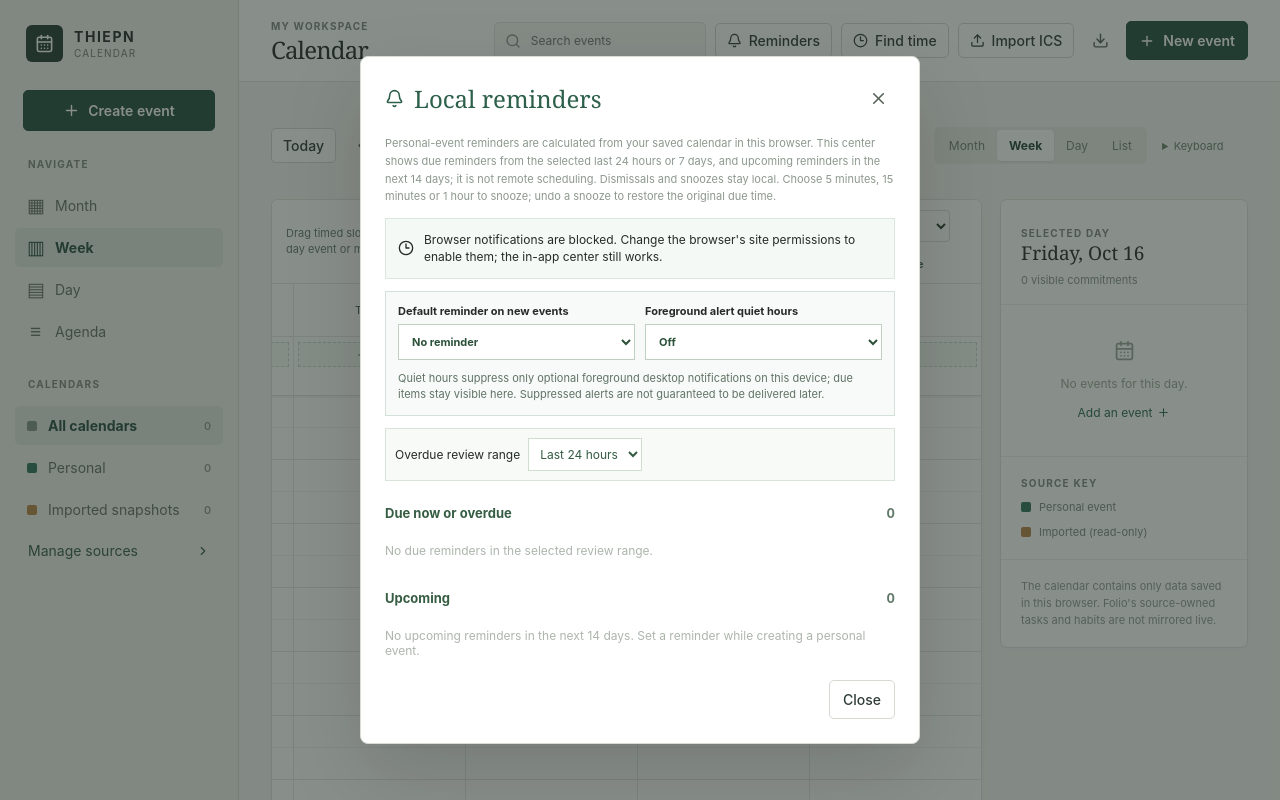
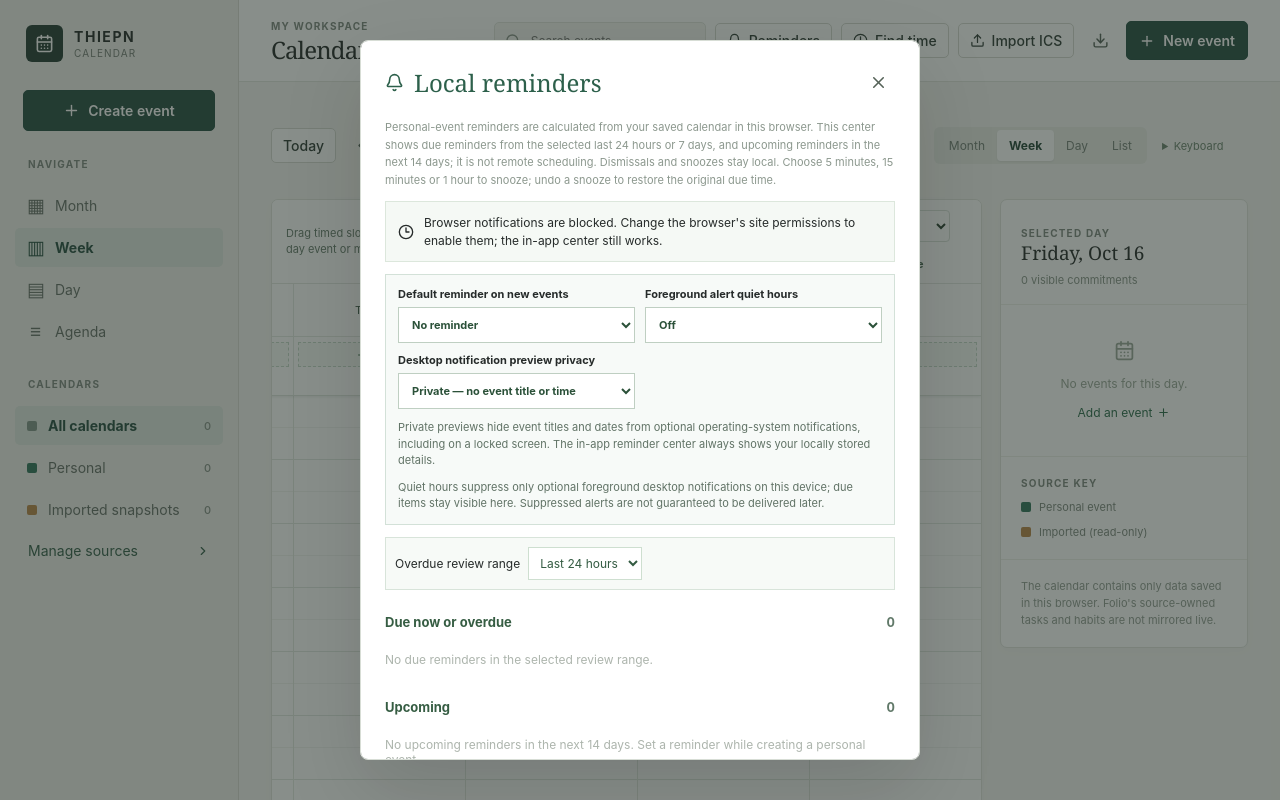
Before and after one commit to thiepn/calendar, a React (Vite) app: page / in a window 1280 px wide. Both pictures are taken after a click on the button "Reminders". Shown: the top 800 px of the page. Built offline with nearby package versions, Linux system fonts and the light colour scheme.

Commit message:
feat(calendar): private-by-default OS notification preview with explicit details opt-in

```diff
--- a/src/App.tsx
+++ b/src/App.tsx
@@ -16,7 +16,7 @@ import {ReminderCenter} from './components/ReminderCenter'
 import {OfflineReadiness} from './components/OfflineReadiness'
 import {loadViewPreferences,saveViewPreferences,resetViewPreferences,VIEW_PREFERENCES_KEY,type ViewPreferences} from './core/view-preferences'
 import {reminderItems,readReminderActions,saveReminderActions,actionForReminder,deliverableReminders,proposedSnooze,dismissReminderBatch,REMINDER_ACTIONS_KEY,REMINDER_DELIVERED_KEY,type ReminderItem,type ReminderActions} from './core/reminders'
-import {DEFAULT_REMINDER_SETTINGS,loadReminderSettings,saveReminderSettings,inQuietHours,REMINDER_SETTINGS_KEY,type ReminderSettings} from './core/reminder-settings'
+import {DEFAULT_REMINDER_SETTINGS,loadReminderSettings,saveReminderSettings,inQuietHours,foregroundNotificationText,REMINDER_SETTINGS_KEY,type ReminderSettings} from './core/reminder-settings'
 import {applyAllDayChange,type AllDayProposal} from './core/all-day'
 import {CalendarViews,type Mode} from './components/CalendarViews'
 
@@ -158,12 +158,12 @@ export default function App(){
       for(const item of pending){
         const identity=item.key+'@'+item.dueAt
         next.add(identity)
-        new Notification('THIEPN Calendar · '+item.occurrence.title,{
-          body:'Local reminder · '+new Date(item.occurrence.start).toLocaleString(),tag:identity})
+        const contents=foregroundNotificationText(item.occurrence.title,item.occurrence.start,reminderSettings)
+        new Notification(contents.title,{body:contents.body,tag:identity})
       }
       localStorage.setItem(REMINDER_DELIVERED_KEY,JSON.stringify(Array.from(next).slice(-250)))
     }catch(error){setNotice('Foreground notification unavailable: '+String(error))}
-  },[notifyEnabled,notifyPermission,reminders,reminderNow,reminderSettings.quietHours])
+  },[notifyEnabled,notifyPermission,reminders,reminderNow,reminderSettings])
   useEffect(()=>{
     try{saveViewPreferences({mode,filter,agendaSpan,agendaBusyOnly})}
     catch(error){setNotice('Display preferences could not be saved: '+String(error))}
--- a/src/components/ReminderCenter.tsx
+++ b/src/components/ReminderCenter.tsx
@@ -63,6 +63,13 @@ export function ReminderCenter({items,dismissed,snoozedKeys,settings,onSettingsC
           <select aria-label="Foreground alert quiet hours" value={settings.quietHours} onChange={e=>onSettingsChange({...settings,quietHours:e.target.value as ReminderSettings['quietHours']})}>
             <option value="off">Off</option><option value="22-07">22:00–07:00</option><option value="00-08">00:00–08:00</option>
           </select></label>
+        <label>Desktop notification preview privacy
+          <select aria-label="Desktop notification preview privacy" value={settings.notificationPreview}
+            onChange={e=>onSettingsChange({...settings,notificationPreview:e.target.value as ReminderSettings['notificationPreview']})}>
+            <option value="private">Private — no event title or time</option>
+            <option value="details">Show event title and time</option>
+          </select></label>
+        <p>Private previews hide event titles and dates from optional operating-system notifications, including on a locked screen. The in-app reminder center always shows your locally stored details.</p>
         <p>Quiet hours suppress only optional foreground desktop notifications on this device; due items stay visible here. Suppressed alerts are not guaranteed to be delivered later.</p>
       </div>
       <div className="reminder-triage">
--- a/src/core/reminder-settings.ts
+++ b/src/core/reminder-settings.ts
@@ -1,14 +1,18 @@
 import {validReminderLead} from './reminders'
 export const REMINDER_SETTINGS_KEY='thiepn.calendar.reminder-settings.v1'
 export type QuietHours='off'|'22-07'|'00-08'
-export interface ReminderSettings {defaultLead:number;quietHours:QuietHours}
-export const DEFAULT_REMINDER_SETTINGS:ReminderSettings={defaultLead:-1,quietHours:'off'}
+export interface ReminderSettings {defaultLead:number;quietHours:QuietHours;notificationPreview:'private'|'details'}
+export const DEFAULT_REMINDER_SETTINGS:ReminderSettings={defaultLead:-1,quietHours:'off',notificationPreview:'private'}
 export function validateReminderSettings(value:unknown):ReminderSettings{
   if(!value||typeof value!=='object'||Array.isArray(value))throw new Error('Invalid reminder settings')
   const v=value as ReminderSettings
   if(v.defaultLead!==-1&&!validReminderLead(v.defaultLead))throw new Error('Invalid default reminder lead time')
   if(!['off','22-07','00-08'].includes(v.quietHours))throw new Error('Invalid quiet hours setting')
-  return {defaultLead:v.defaultLead,quietHours:v.quietHours}
+  // Old device settings did not include notificationPreview. Never expose
+  // event titles on a lock screen without a deliberate current opt-in.
+  const notificationPreview=v.notificationPreview??'private'
+  if(notificationPreview!=='private'&&notificationPreview!=='details')throw new Error('Invalid notification preview preference')
+  return {defaultLead:v.defaultLead,quietHours:v.quietHours,notificationPreview}
 }
 export function loadReminderSettings():ReminderSettings{
   const raw=localStorage.getItem(REMINDER_SETTINGS_KEY)
@@ -25,3 +29,14 @@ export function inQuietHours(nowIso:string,setting:QuietHours):boolean{
   if(setting==='22-07')return hour>=22||hour<7
   return hour>=0&&hour<8
 }
+
+/** Exact foreground notification text, safe for an OS lock screen by default.
+ * No calendar location, notes, imported data or personal IDs in private mode. */
+export function foregroundNotificationText(title:string,startsAt:string,settings:ReminderSettings):
+  {title:string;body:string}{
+  const validated=validateReminderSettings(settings)
+  if(validated.notificationPreview==='private')
+    return {title:'THIEPN Calendar reminder',body:'Open Calendar to review your local reminder.'}
+  return {title:'THIEPN Calendar · '+title,
+    body:'Local reminder · '+new Date(startsAt).toLocaleString()}
+}
```
